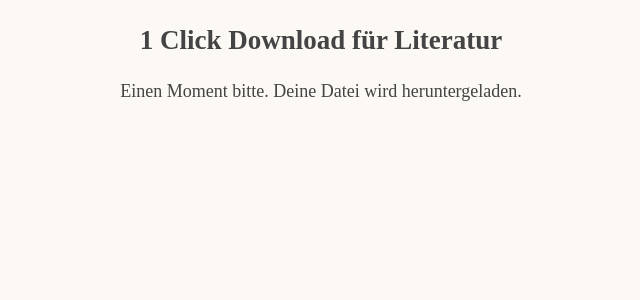
After one commit to eneller/epub2go-web, a Django app: template src/epub2go_web/templates/waiting.html in a window 1280 px wide. The commit adds this page. Shown: the top 300 px of the page, without its empty margins (319-959 px from the left). Run offline with Django 5.2, Linux system fonts and the light colour scheme; the template is opened without the code that fills it, so the values that code supplies are empty.

Commit message:
feat: add waiting page

```diff
--- a/src/epub2go_web/static/styles.css
+++ b/src/epub2go_web/static/styles.css
@@ -48,6 +48,9 @@ small{
     border-color: var(--bg-acc);
     box-shadow: var(--bg-acc) 2px 2px;
 }
+.main-banner{
+    text-align: center;
+}
 table, tr{
     /* make table not resize when elements are hidden by searching */
     width: 100%;
--- /dev/null
+++ b/src/epub2go_web/templates/waiting.html
@@ -0,0 +1,6 @@
+{% extends 'index.html' %}
+{% block main %}
+<main>
+    <p class="main-banner">Einen Moment bitte. Deine Datei wird heruntergeladen.</p>
+</main>
+{% endblock %}
```
